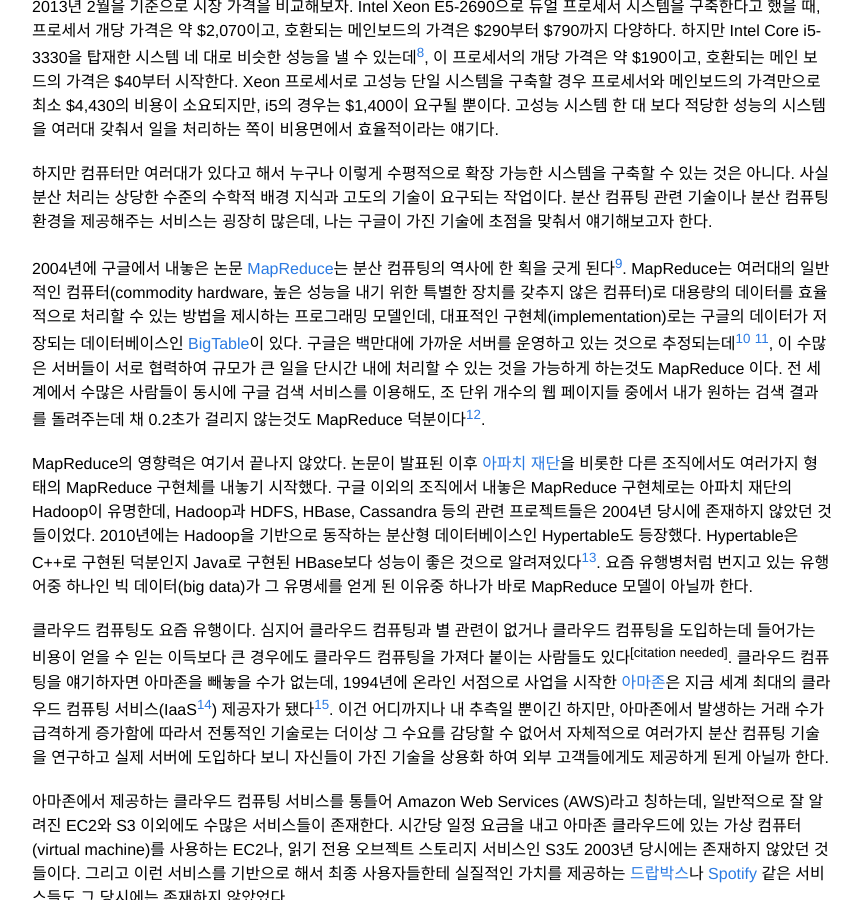
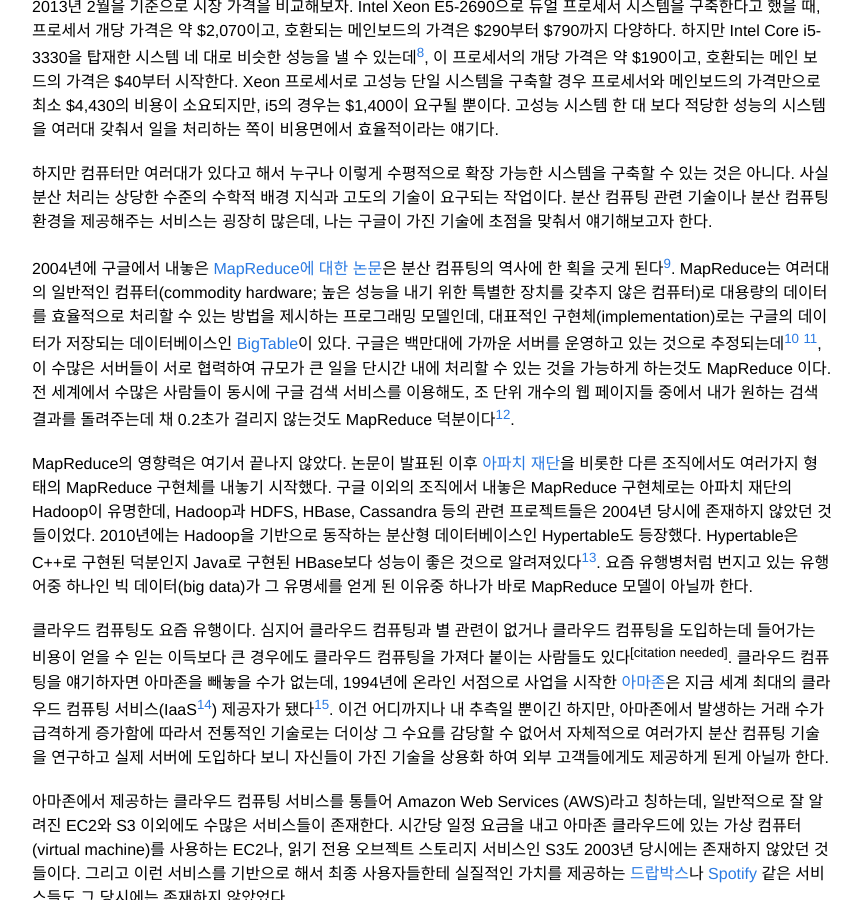
Before and after one commit to suminb/blog-suminb-com, a Jekyll site: the page built from _posts/2013-02-25-is-there-any-more-software-to-come.markdown, in a window 1280 px wide and 900 px high, scrolled down 1590 px. Shown: the whole window, without its empty margins (208-1069 px from the left). Built offline with Jekyll 4.4.1, drawn with Linux system fonts in a browser that asks for light colours; comment, search, counter and statistics services are not loaded.

Commit message:
Revise a post

```diff
--- a/_posts/2013-02-25-is-there-any-more-software-to-come.markdown
+++ b/_posts/2013-02-25-is-there-any-more-software-to-come.markdown
@@ -64,7 +64,7 @@ redirect_from:
 
 하지만 컴퓨터만 여러대가 있다고 해서 누구나 이렇게 수평적으로 확장 가능한 시스템을 구축할 수 있는 것은 아니다. 사실 분산 처리는 상당한 수준의 수학적 배경 지식과 고도의 기술이 요구되는 작업이다. 분산 컴퓨팅 관련 기술이나 분산 컴퓨팅 환경을 제공해주는 서비스는 굉장히 많은데, 나는 구글이 가진 기술에 초점을 맞춰서 얘기해보고자 한다.
 
-2004년에 구글에서 내놓은 논문 [MapReduce][map-reduce]는 분산 컴퓨팅의 역사에 한 획을 긋게 된다[^9]. MapReduce는 여러대의 일반적인 컴퓨터(commodity hardware, 높은 성능을 내기 위한 특별한 장치를 갖추지 않은 컴퓨터)로 대용량의 데이터를 효율적으로 처리할 수 있는 방법을 제시하는 프로그래밍 모델인데, 대표적인 구현체(implementation)로는 구글의 데이터가 저장되는 데이터베이스인 [BigTable][bigtable]이 있다. 구글은 백만대에 가까운 서버를 운영하고 있는 것으로 추정되는데[^10] [^11], 이 수많은 서버들이 서로 협력하여 규모가 큰 일을 단시간 내에 처리할 수 있는 것을 가능하게 하는것도 MapReduce 이다. 전 세계에서 수많은 사람들이 동시에 구글 검색 서비스를 이용해도, 조 단위 개수의 웹 페이지들 중에서 내가 원하는 검색 결과를 돌려주는데 채 0.2초가 걸리지 않는것도 MapReduce 덕분이다[^12].
+2004년에 구글에서 내놓은 [MapReduce에 대한 논문][map-reduce]은 분산 컴퓨팅의 역사에 한 획을 긋게 된다[^9]. MapReduce는 여러대의 일반적인 컴퓨터(commodity hardware; 높은 성능을 내기 위한 특별한 장치를 갖추지 않은 컴퓨터)로 대용량의 데이터를 효율적으로 처리할 수 있는 방법을 제시하는 프로그래밍 모델인데, 대표적인 구현체(implementation)로는 구글의 데이터가 저장되는 데이터베이스인 [BigTable][bigtable]이 있다. 구글은 백만대에 가까운 서버를 운영하고 있는 것으로 추정되는데[^10] [^11], 이 수많은 서버들이 서로 협력하여 규모가 큰 일을 단시간 내에 처리할 수 있는 것을 가능하게 하는것도 MapReduce 이다. 전 세계에서 수많은 사람들이 동시에 구글 검색 서비스를 이용해도, 조 단위 개수의 웹 페이지들 중에서 내가 원하는 검색 결과를 돌려주는데 채 0.2초가 걸리지 않는것도 MapReduce 덕분이다[^12].
 
 MapReduce의 영향력은 여기서 끝나지 않았다. 논문이 발표된 이후 [아파치 재단][apache]을 비롯한 다른 조직에서도 여러가지 형태의 MapReduce 구현체를 내놓기 시작했다. 구글 이외의 조직에서 내놓은 MapReduce 구현체로는 아파치 재단의 Hadoop이 유명한데, Hadoop과 HDFS, HBase, Cassandra 등의 관련 프로젝트들은 2004년 당시에 존재하지 않았던 것들이었다. 2010년에는 Hadoop을 기반으로 동작하는 분산형 데이터베이스인 Hypertable도 등장했다. Hypertable은 C++로 구현된 덕분인지 Java로 구현된 HBase보다 성능이 좋은 것으로 알려져있다[^18]. 요즘 유행병처럼 번지고 있는 유행어중 하나인 빅 데이터(big data)가 그 유명세를 얻게 된 이유중 하나가 바로 MapReduce 모델이 아닐까 한다.
 
```
